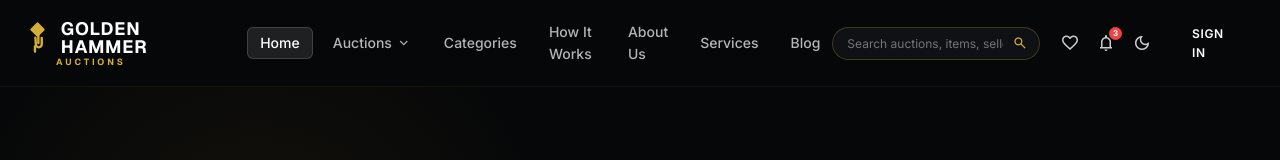
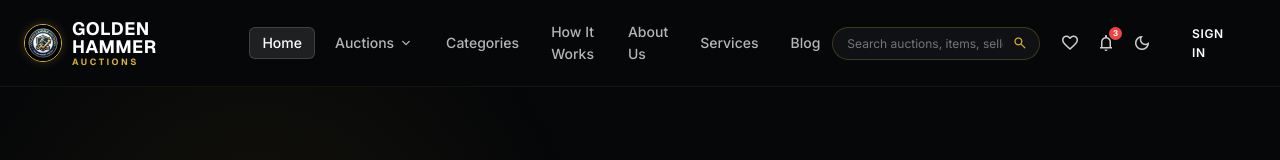
Before and after one commit to yogeshkamisetty/Online-Auction-System, a React (Vite) app in the folder client/: page / in a window 1280 px wide. Shown: the top 160 px of the page. Built offline with nearby package versions, Linux system fonts and the light colour scheme; no server answers.

Commit message:
design: integrate brand logo image in Navbar and update page icon and title

```diff
--- a/client/index.html
+++ b/client/index.html
@@ -2,9 +2,9 @@
 <html lang="en">
   <head>
     <meta charset="UTF-8" />
-    <link rel="icon" type="image/png" href="/images/logo2.png" />
+    <link rel="icon" type="image/png" href="/images/logo-premium.png" />
     <meta name="viewport" content="width=device-width, initial-scale=1.0" />
-    <title>Golden Hammer | Luxury Auctions</title>
+    <title>Golden Hammer Auctions</title>
 
     <!-- Fonts: preconnect + non-blocking load (replaces render-blocking @import) -->
     <link rel="preconnect" href="https://fonts.googleapis.com" />
--- a/client/src/components/Navbar.jsx
+++ b/client/src/components/Navbar.jsx
@@ -30,22 +30,20 @@ const Navbar = () => {
         <header className="site-header" style={{ position: 'sticky', top: 0, zIndex: 1000 }}>
             <div className="container navbar">
                 <div className="nav-left" style={{ display: 'flex', alignItems: 'center', gap: '32px' }}>
-                    <Link to="/" className="logo" aria-label="Golden Hammer Luxury Auctions Homepage" onClick={() => setMenuOpen(false)} style={{ display: 'flex', flexDirection: 'column', alignItems: 'flex-start', gap: '0', textDecoration: 'none' }}>
-                        <div style={{ display: 'flex', alignItems: 'center', gap: '8px' }}>
-                            <svg width="24" height="24" viewBox="0 0 24 24" fill="none" stroke="var(--gold-primary, #d4af37)" strokeWidth="2" strokeLinecap="round" strokeLinejoin="round" style={{ transform: 'rotate(-45deg)' }}>
-                                <path d="m14 14-3.5 3.5a2.5 2.5 0 1 1-3.5-3.5L10.5 10" />
-                                <path d="m15 5 4 4" />
-                                <path d="m5 15-3 3" />
-                                <path d="M15 9 9 15" />
-                                <path d="M13 3h7v7h-7z" fill="var(--gold-primary, #d4af37)" />
-                            </svg>
-                            <span style={{ fontSize: '18px', fontWeight: '800', letterSpacing: '0.05em', color: '#ffffff', lineHeight: '1' }}>
+                    <Link to="/" className="logo" aria-label="Golden Hammer Auctions Homepage" onClick={() => setMenuOpen(false)} style={{ display: 'flex', alignItems: 'center', gap: '10px', textDecoration: 'none' }}>
+                        <img
+                            src="/images/logo-premium.png"
+                            alt="Golden Hammer Auctions Logo"
+                            style={{ height: '38px', width: '38px', borderRadius: '50%', objectFit: 'cover', border: '1.5px solid var(--gold-primary, #d4af37)', boxShadow: '0 0 10px rgba(212, 175, 55, 0.25)' }}
+                        />
+                        <div style={{ display: 'flex', flexDirection: 'column', alignItems: 'flex-start', gap: '2px' }}>
+                            <span style={{ fontSize: '18px', fontWeight: '800', letterSpacing: '0.03em', color: '#ffffff', lineHeight: '1' }}>
                                 GOLDEN HAMMER
                             </span>
+                            <span style={{ fontSize: '9px', fontWeight: '700', letterSpacing: '0.28em', color: 'var(--gold-primary, #d4af37)', lineHeight: '1' }}>
+                                AUCTIONS
+                            </span>
                         </div>
-                        <span style={{ fontSize: '9px', fontWeight: '700', letterSpacing: '0.32em', color: 'var(--gold-primary, #d4af37)', marginTop: '2px', paddingLeft: '32px', lineHeight: '1' }}>
-                            AUCTIONS
-                        </span>
                     </Link>
 
                     <nav className="nav-links" aria-label="Desktop primary navigation" style={{ display: 'flex', gap: '8px', alignItems: 'center' }}>
```
Also changed, not shown: client/public/images/logo-premium.png (added).
